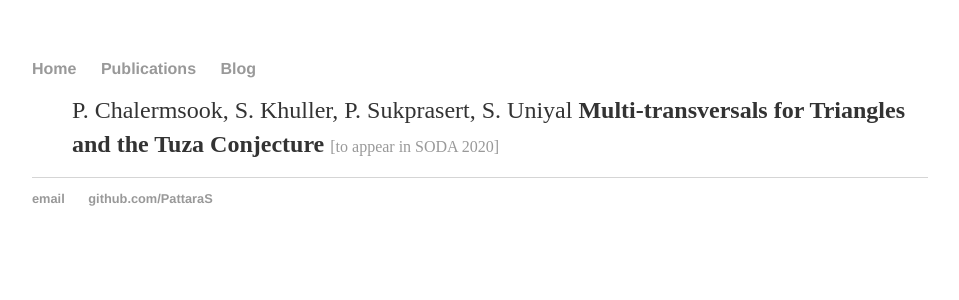
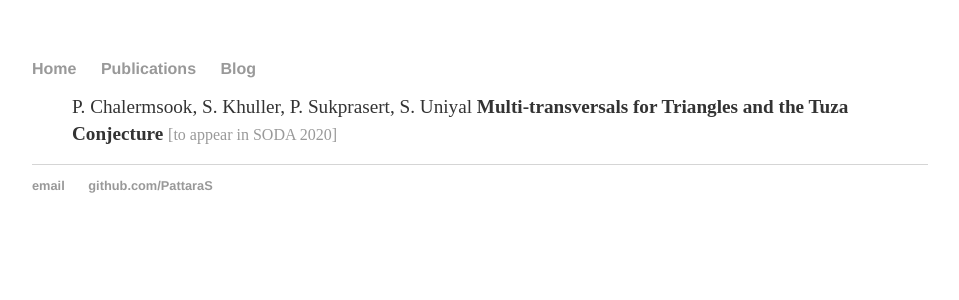
Before and after one commit to PattaraS/pattara.github.io, a Jekyll site: the page built from pubs/index.html, in a window 1280 px wide. Shown: the top 300 px of the page, without its empty margins (160-1119 px from the left). Built offline with Jekyll 4.4.1, drawn with Linux system fonts in a browser that asks for light colours.

Commit message:
more style

```diff
--- a/css/main.css
+++ b/css/main.css
@@ -55,12 +55,12 @@ ul.papers li.paper {
 }
 
 span.p-authors {
-    font-size: 1.5em;
+    font-size: 1.2em;
     line-height: 1.4em;
     color: #333;
 }
 span.p-name {
-    font-size: 1.5em;
+    font-size: 1.2em;
     line-height: 1.4em;
     color: #333;
     font-weight: bold;
```
